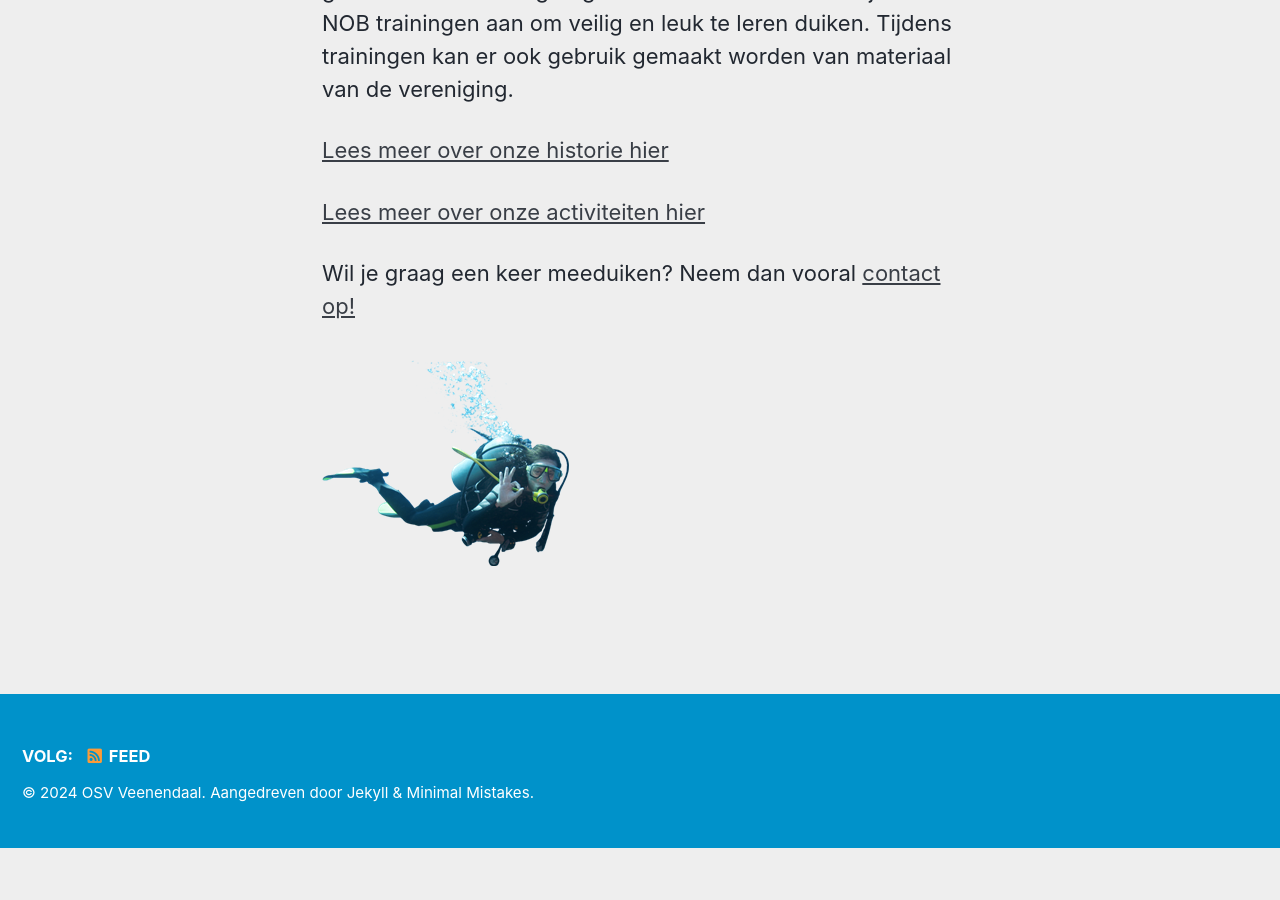
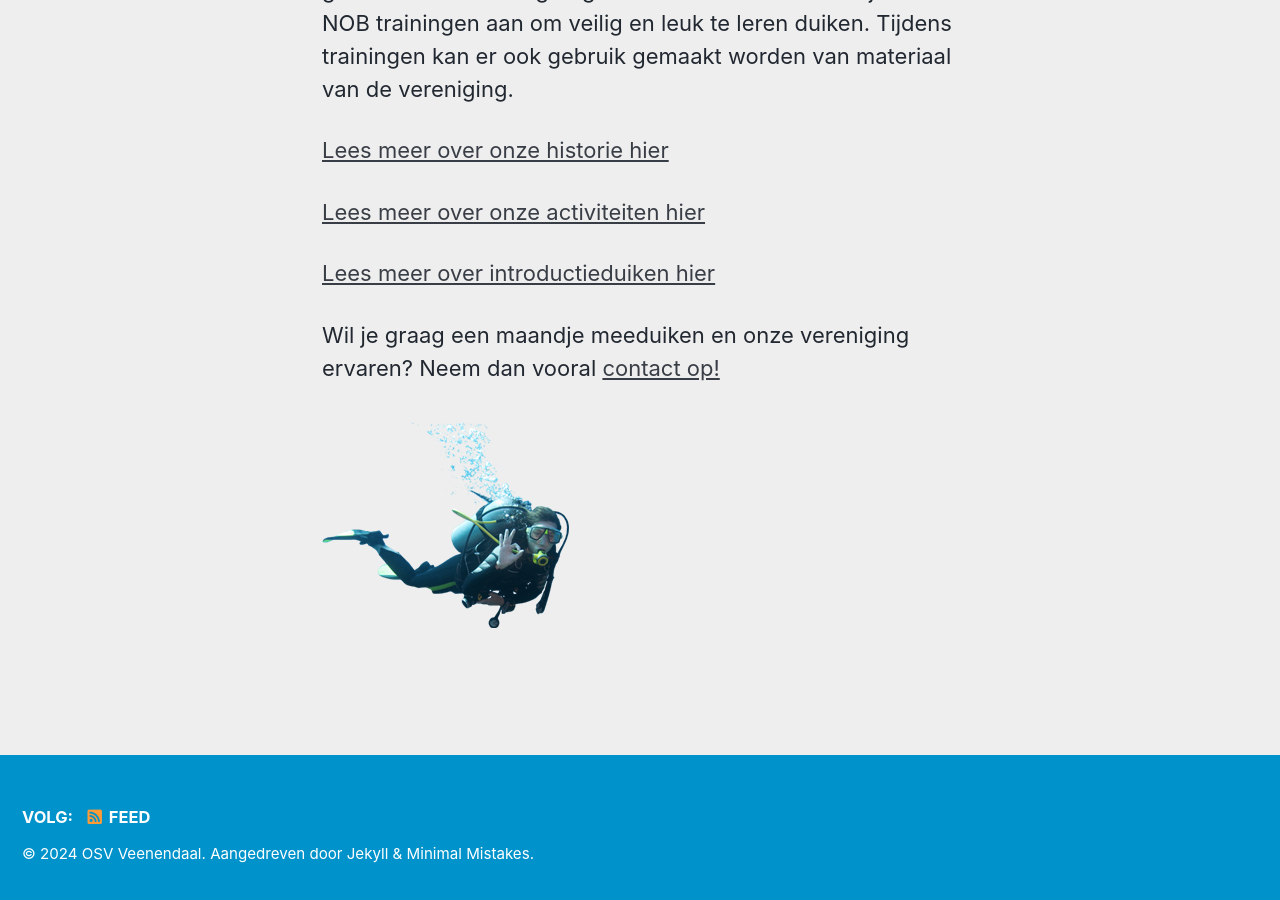
Before and after one commit to walthertimmer/osvveenendaal.nl, a Jekyll site: the page built from _pages/index.md, in a window 1280 px wide and 900 px high, scrolled down 759 px. Built offline with Jekyll 4.4.1, drawn with Linux system fonts in a browser that asks for light colours; cached includes are drawn as plain includes; before the commit the page ends 1607 px from its top, so only the background shows below that.

Commit message:
Update index.md

```diff
--- a/_pages/index.md
+++ b/_pages/index.md
@@ -16,6 +16,8 @@ Hou je ook zoveel van duiken en kom je uit de regio Veenendaal? Voel je dan vrij
 
 [Lees meer over onze activiteiten hier](/wat-doen-wij/)
 
-Wil je graag een keer meeduiken? Neem dan vooral [contact op!](/contact/)
+[Lees meer over introductieduiken hier](/introductieduik/)
+
+Wil je graag een maandje meeduiken en onze vereniging ervaren? Neem dan vooral [contact op!](/contact/)
 
 ![duiker](assets/images/duiker.png)
```
